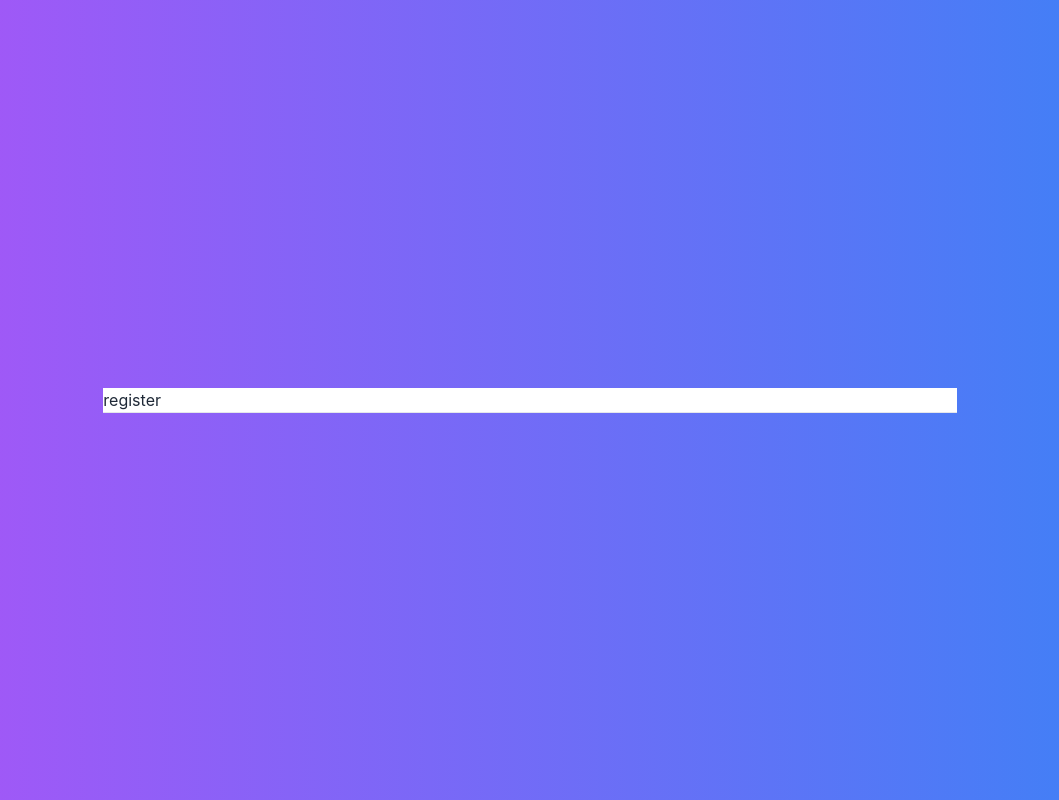
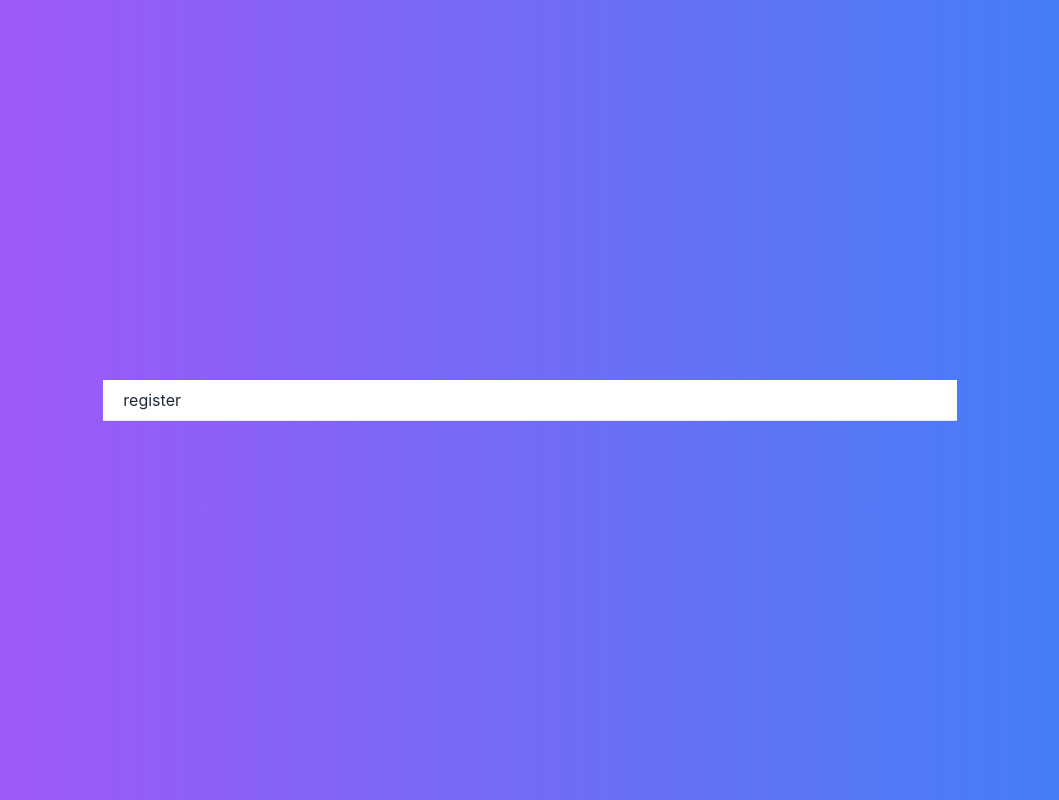
Before and after one commit to Andreas-Ziegler22/Crud-next.js, a Next.js app: page / in a window 1280 px wide. Shown: the whole page, without its empty margins (110-1169 px from the left). Built offline with nearby package versions, Linux system fonts and the light colour scheme.

Commit message:
add class tailwind

```diff
--- a/src/components/Title.tsx
+++ b/src/components/Title.tsx
@@ -1,7 +1,7 @@
 export default function Title(props) {
   return (
-    <div>
-      <h1>{props.children}</h1>
+    <div className="flex flex-col justify-center">
+      <h1 className="px-5 py-2">{props.children}</h1>
       <hr />
     </div>
   );
```
